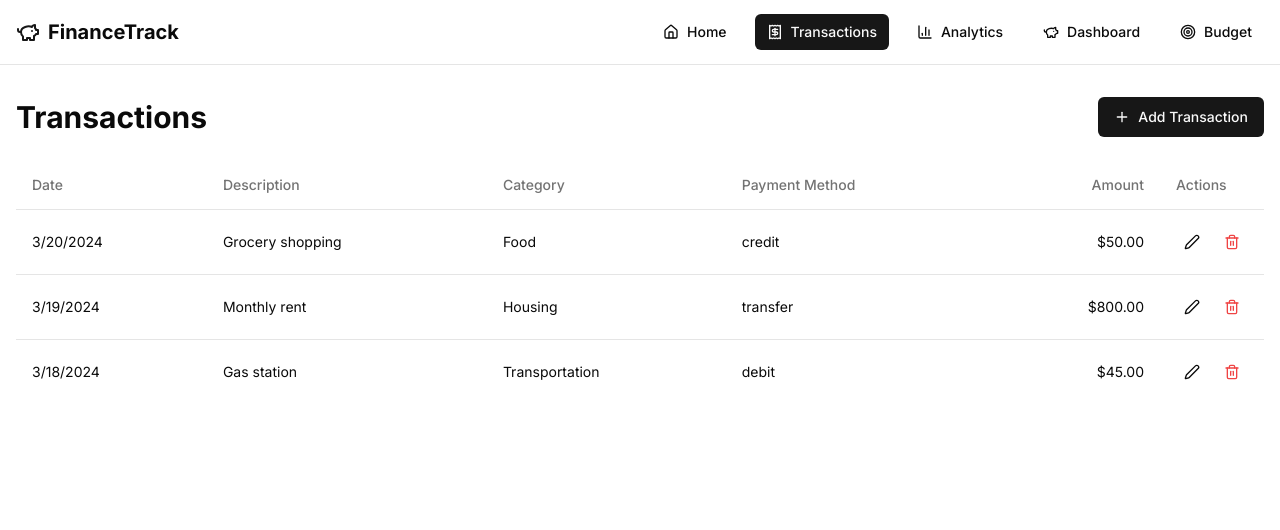
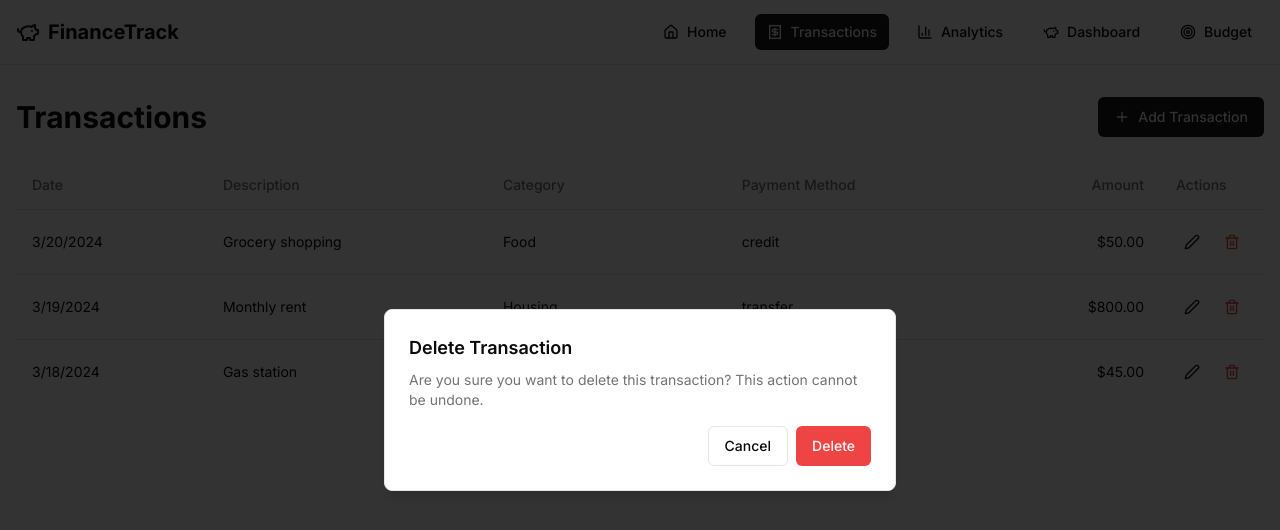
Before and after one commit to Rajdp-krmkr/financetrack, a Next.js app: page /transactions in a window 1280 px wide. Both pictures are taken after a click on the button 1232 px from the left and 241 px from the top of the page. Shown: the top 530 px of the page. Built offline with nearby package versions, Linux system fonts and the light colour scheme.

Commit message:
Add AlertDialog component for transaction deletion confirmation

```diff
--- a/components/TransactionList.jsx
+++ b/components/TransactionList.jsx
@@ -19,16 +19,16 @@
   SelectTrigger,
   SelectValue,
 } from "@/components/ui/select";
-// import {
-//   AlertDialog,
-//   AlertDialogAction,
-//   AlertDialogCancel,
-//   AlertDialogContent,
-//   AlertDialogDescription,
-//   AlertDialogFooter,
-//   AlertDialogHeader,
-//   AlertDialogTitle,
-// } from "@/components/ui/alert-dialog";
+import {
+  AlertDialog,
+  AlertDialogAction,
+  AlertDialogCancel,
+  AlertDialogContent,
+  AlertDialogDescription,
+  AlertDialogFooter,
+  AlertDialogHeader,
+  AlertDialogTitle,
+} from "@/components/ui/alert-dialog";
 import { getCategories } from "@/lib/data";
 
 export default function TransactionList({
@@ -234,7 +234,26 @@
         </TableBody>
       </Table>
 
-
+      <AlertDialog open={showConfirmDialog} onOpenChange={setShowConfirmDialog}>
+        <AlertDialogContent>
+          <AlertDialogHeader>
+            <AlertDialogTitle>Delete Transaction</AlertDialogTitle>
+            <AlertDialogDescription>
+              Are you sure you want to delete this transaction? This action
+              cannot be undone.
+            </AlertDialogDescription>
+          </AlertDialogHeader>
+          <AlertDialogFooter>
+            <AlertDialogCancel>Cancel</AlertDialogCancel>
+            <AlertDialogAction
+              onClick={handleConfirmDelete}
+              className="bg-red-500 hover:bg-red-600"
+            >
+              Delete
+            </AlertDialogAction>
+          </AlertDialogFooter>
+        </AlertDialogContent>
+      </AlertDialog>
     </>
   );
 }
--- /dev/null
+++ b/components/ui/alert-dialog.tsx
@@ -0,0 +1,141 @@
+'use client';
+
+import * as React from 'react';
+import * as AlertDialogPrimitive from '@radix-ui/react-alert-dialog';
+
+import { cn } from '@/lib/utils';
+import { buttonVariants } from '@/components/ui/button';
+
+const AlertDialog = AlertDialogPrimitive.Root;
+
+const AlertDialogTrigger = AlertDialogPrimitive.Trigger;
+
+const AlertDialogPortal = AlertDialogPrimitive.Portal;
+
+const AlertDialogOverlay = React.forwardRef<
+  React.ElementRef<typeof AlertDialogPrimitive.Overlay>,
+  React.ComponentPropsWithoutRef<typeof AlertDialogPrimitive.Overlay>
+>(({ className, ...props }, ref) => (
+  <AlertDialogPrimitive.Overlay
+    className={cn(
+      'fixed inset-0 z-50 bg-black/80  data-[state=open]:animate-in data-[state=closed]:animate-out data-[state=closed]:fade-out-0 data-[state=open]:fade-in-0',
+      className
+    )}
+    {...props}
+    ref={ref}
+  />
+));
+AlertDialogOverlay.displayName = AlertDialogPrimitive.Overlay.displayName;
+
+const AlertDialogContent = React.forwardRef<
+  React.ElementRef<typeof AlertDialogPrimitive.Content>,
+  React.ComponentPropsWithoutRef<typeof AlertDialogPrimitive.Content>
+>(({ className, ...props }, ref) => (
+  <AlertDialogPortal>
+    <AlertDialogOverlay />
+    <AlertDialogPrimitive.Content
+      ref={ref}
+      className={cn(
+        'fixed left-[50%] top-[50%] z-50 grid w-full max-w-lg translate-x-[-50%] translate-y-[-50%] gap-4 border bg-background p-6 shadow-lg duration-200 data-[state=open]:animate-in data-[state=closed]:animate-out data-[state=closed]:fade-out-0 data-[state=open]:fade-in-0 data-[state=closed]:zoom-out-95 data-[state=open]:zoom-in-95 data-[state=closed]:slide-out-to-left-1/2 data-[state=closed]:slide-out-to-top-[48%] data-[state=open]:slide-in-from-left-1/2 data-[state=open]:slide-in-from-top-[48%] sm:rounded-lg',
+        className
+      )}
+      {...props}
+    />
+  </AlertDialogPortal>
+));
+AlertDialogContent.displayName = AlertDialogPrimitive.Content.displayName;
+
+const AlertDialogHeader = ({
+  className,
+  ...props
+}: React.HTMLAttributes<HTMLDivElement>) => (
+  <div
+    className={cn(
+      'flex flex-col space-y-2 text-center sm:text-left',
+      className
+    )}
+    {...props}
+  />
+);
+AlertDialogHeader.displayName = 'AlertDialogHeader';
+
+const AlertDialogFooter = ({
+  className,
+  ...props
+}: React.HTMLAttributes<HTMLDivElement>) => (
+  <div
+    className={cn(
+      'flex flex-col-reverse sm:flex-row sm:justify-end sm:space-x-2',
+      className
+    )}
+    {...props}
+  />
+);
+AlertDialogFooter.displayName = 'AlertDialogFooter';
+
+const AlertDialogTitle = React.forwardRef<
+  React.ElementRef<typeof AlertDialogPrimitive.Title>,
+  React.ComponentPropsWithoutRef<typeof AlertDialogPrimitive.Title>
+>(({ className, ...props }, ref) => (
+  <AlertDialogPrimitive.Title
+    ref={ref}
+    className={cn('text-lg font-semibold', className)}
+    {...props}
+  />
+));
+AlertDialogTitle.displayName = AlertDialogPrimitive.Title.displayName;
+
+const AlertDialogDescription = React.forwardRef<
+  React.ElementRef<typeof AlertDialogPrimitive.Description>,
+  React.ComponentPropsWithoutRef<typeof AlertDialogPrimitive.Description>
+>(({ className, ...props }, ref) => (
+  <AlertDialogPrimitive.Description
+    ref={ref}
+    className={cn('text-sm text-muted-foreground', className)}
+    {...props}
+  />
+));
+AlertDialogDescription.displayName =
+  AlertDialogPrimitive.Description.displayName;
+
+const AlertDialogAction = React.forwardRef<
+  React.ElementRef<typeof AlertDialogPrimitive.Action>,
+  React.ComponentPropsWithoutRef<typeof AlertDialogPrimitive.Action>
+>(({ className, ...props }, ref) => (
+  <AlertDialogPrimitive.Action
+    ref={ref}
+    className={cn(buttonVariants(), className)}
+    {...props}
+  />
+));
+AlertDialogAction.displayName = AlertDialogPrimitive.Action.displayName;
+
+const AlertDialogCancel = React.forwardRef<
+  React.ElementRef<typeof AlertDialogPrimitive.Cancel>,
+  React.ComponentPropsWithoutRef<typeof AlertDialogPrimitive.Cancel>
+>(({ className, ...props }, ref) => (
+  <AlertDialogPrimitive.Cancel
+    ref={ref}
+    className={cn(
+      buttonVariants({ variant: 'outline' }),
+      'mt-2 sm:mt-0',
+      className
+    )}
+    {...props}
+  />
+));
+AlertDialogCancel.displayName = AlertDialogPrimitive.Cancel.displayName;
+
+export {
+  AlertDialog,
+  AlertDialogPortal,
+  AlertDialogOverlay,
+  AlertDialogTrigger,
+  AlertDialogContent,
+  AlertDialogHeader,
+  AlertDialogFooter,
+  AlertDialogTitle,
+  AlertDialogDescription,
+  AlertDialogAction,
+  AlertDialogCancel,
+};
--- a/package.json
+++ b/package.json
@@ -9,6 +9,7 @@
     "lint": "next lint"
   },
   "dependencies": {
+    "@radix-ui/react-alert-dialog": "^1.1.1",
     "@radix-ui/react-select": "^2.1.1",
     "@radix-ui/react-slot": "^1.1.0",
     "autoprefixer": "10.4.15",
```
Also changed, not shown: 1 other file (tests, documents, lock files or other folders).
